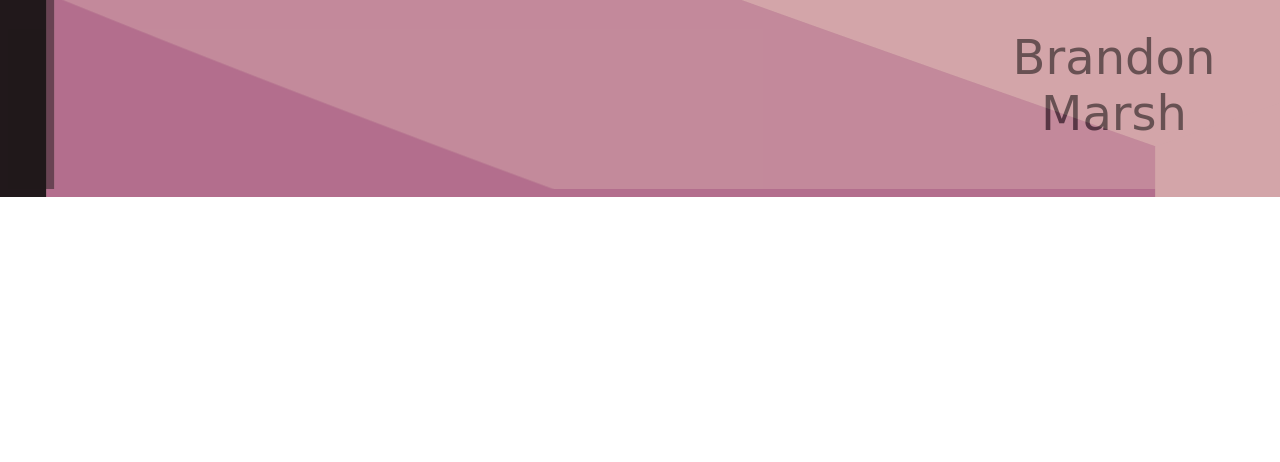
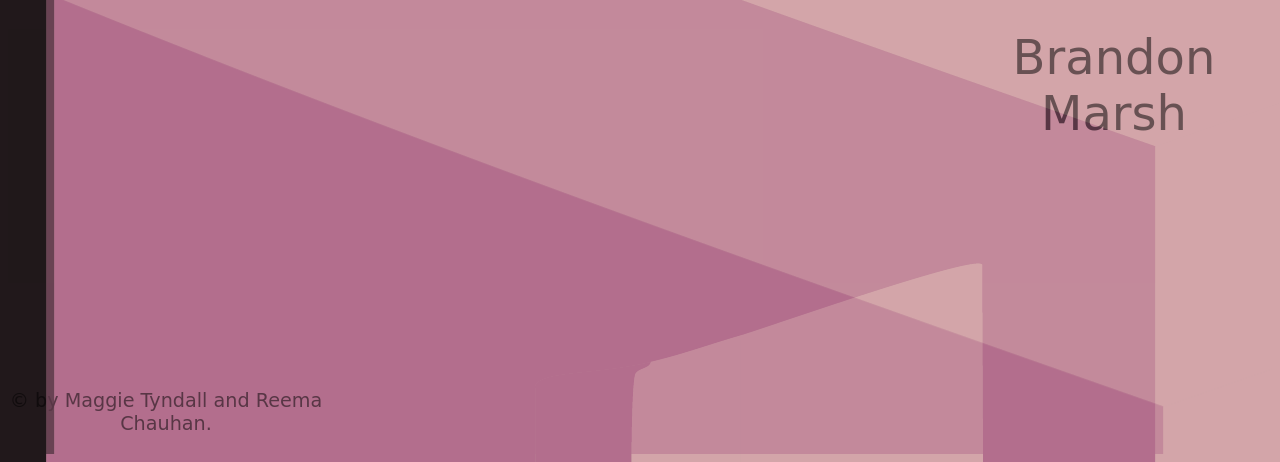
Before and after one commit to ProfessorKolodziej/final-project-fall-2022-let-s-paint-some-nails, a website: page src/characters.html in a window 1280 px wide. Shown: the part 734-1196 px from the top of the page. Before the commit the page ends 931 px from the top, so only its background shows below. Drawn offline with Linux system fonts and the light colour scheme; files that its build step writes are made by us from their sources; a web font is replaced by a local one.

Commit message:
updated 11/8

```diff
--- a/src/characters.html
+++ b/src/characters.html
@@ -5,6 +5,8 @@
 	<head>
 
 	  <title>Choose Your Character</title>
+
+	</head>
 
 	  <!--Add stylesheet code lines just below this line.-->
 
@@ -82,3 +84,17 @@
     </section> <!--end brandon name-->
 
     </section> <!--end characters-->
+
+	   <!-- begin footer -->
+
+<footer>
+
+	<p class="footer">&#169; by Maggie Tyndall and Reema Chauhan.</p>
+
+	</footer>
+
+	<!-- end footer -->
+
+	 </body>
+
+	 </html>
```
